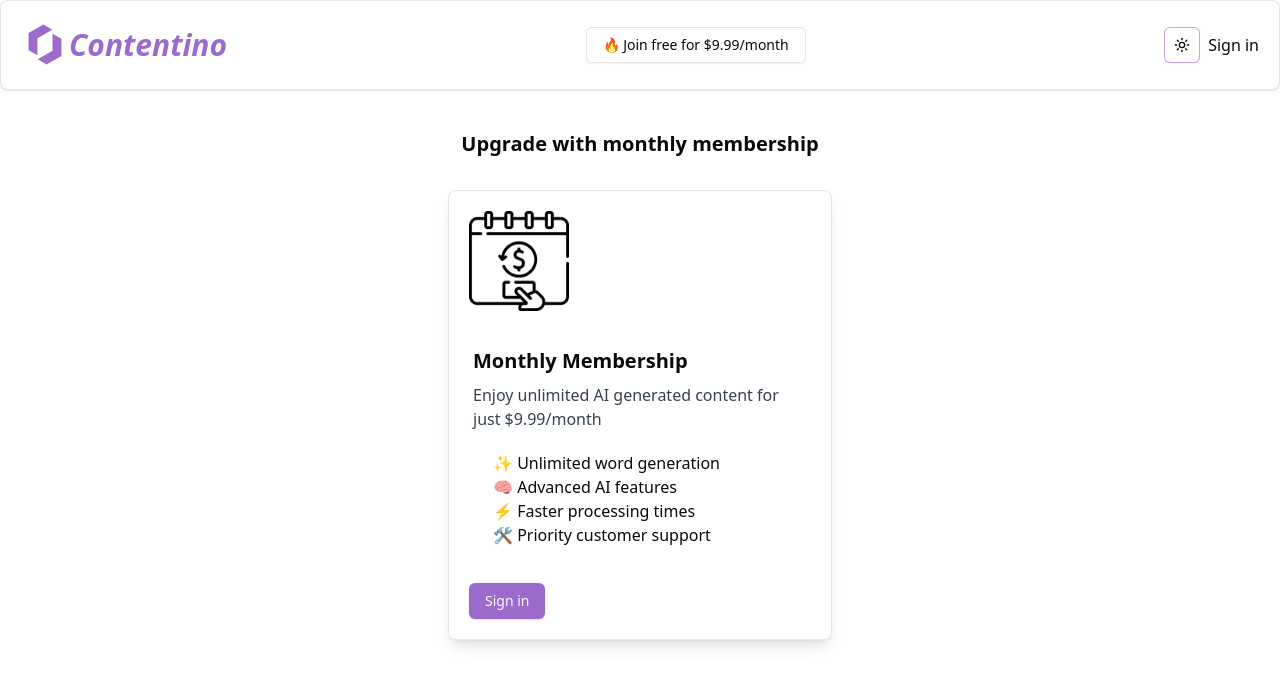
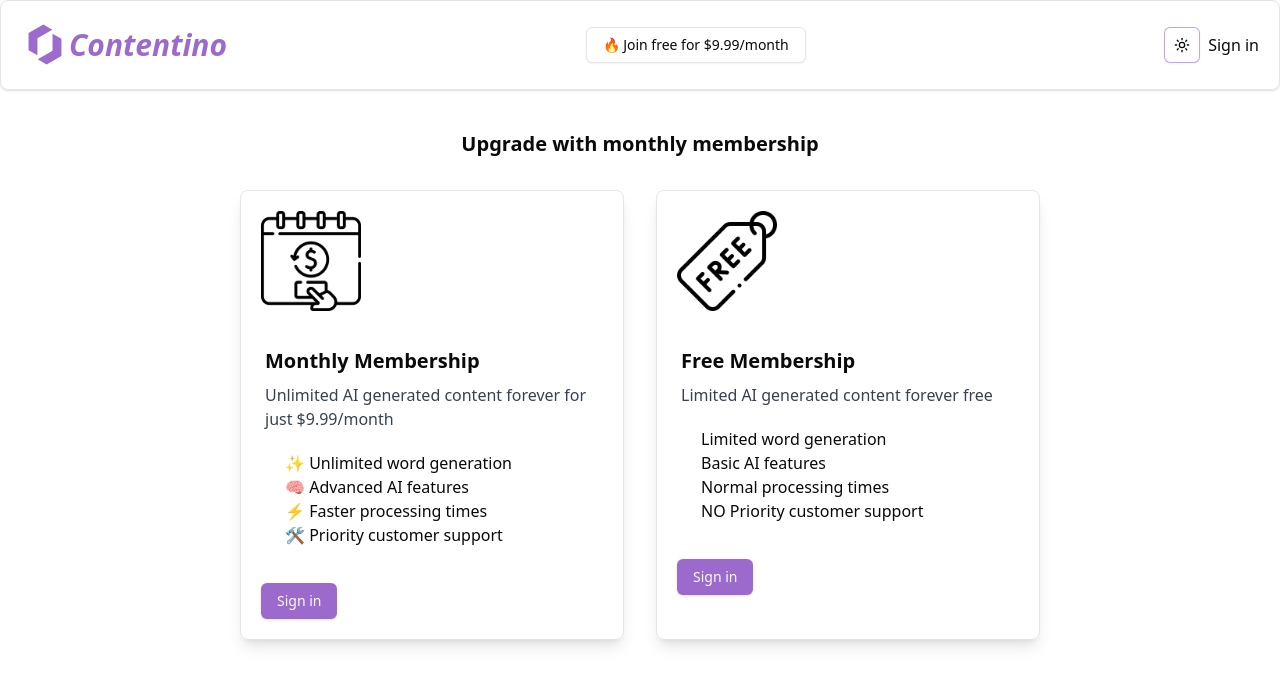
Before and after one commit to zana-abdollahpour/contentino, a Next.js app: page /membership in a window 1280 px wide. Shown: the top 686 px of the page. Built offline with nearby package versions, Linux system fonts and the light colour scheme; no server answers.

Commit message:
add free plan in membership page

```diff
--- a/src/app/membership/page.tsx
+++ b/src/app/membership/page.tsx
@@ -8,7 +8,30 @@ export default function MembershipPage() {
       </h1>
 
       <div className="flex flex-wrap justify-center">
-        <PlanCard />
+        <PlanCard
+          name="Monthly"
+          image="/monthly-plan.png"
+          headingText="Unlimited AI generated content forever for just $9.99/month"
+        >
+          <ul className="m-5">
+            <li>✨ Unlimited word generation</li>
+            <li>🧠 Advanced AI features</li>
+            <li>⚡ Faster processing times</li>
+            <li>🛠️ Priority customer support</li>
+          </ul>
+        </PlanCard>
+        <PlanCard
+          name="Free"
+          image="/free-plan.png"
+          headingText="Limited AI generated content forever free"
+        >
+          <ul className="m-5">
+            <li>Limited word generation</li>
+            <li>Basic AI features</li>
+            <li>Normal processing times</li>
+            <li>NO Priority customer support</li>
+          </ul>
+        </PlanCard>
       </div>
     </div>
   );
--- a/src/components/plan/plan-card.tsx
+++ b/src/components/plan/plan-card.tsx
@@ -5,33 +5,40 @@ import { SignInButton, useUser } from "@clerk/nextjs";
 
 import { Button } from "@/components/ui/button";
 
-export default function PlanCard() {
+interface PlanCardProps {
+  name: string;
+  image: string;
+  headingText: string;
+  children: React.ReactNode;
+}
+
+export default function PlanCard({
+  name,
+  image,
+  headingText,
+  children,
+}: PlanCardProps) {
   const { isSignedIn, isLoaded } = useUser();
 
   const handleCheckout = async () => {};
 
   return (
-    <div className="m-4 max-w-sm overflow-hidden rounded-lg border shadow-lg">
+    <div className="m-4 flex max-w-sm flex-grow flex-col overflow-hidden rounded-lg border shadow-lg">
       <Image
         width={100}
         height={100}
         className="m-5"
-        src="/monthly-plan.png"
-        alt="monthly plan"
+        src={image}
+        alt={`${name} plan`}
       />
 
       <div className="px-6 py-4">
-        <h1 className="mb-2 text-xl font-bold">Monthly Membership</h1>
+        <h1 className="mb-2 text-xl font-bold">{name} Membership</h1>
         <p className="text-base text-gray-700 dark:text-gray-300">
-          Enjoy unlimited AI generated content for just $9.99/month
+          {headingText}
         </p>
 
-        <ul className="m-5">
-          <li>✨ Unlimited word generation</li>
-          <li>🧠 Advanced AI features</li>
-          <li>⚡ Faster processing times</li>
-          <li>🛠️ Priority customer support</li>
-        </ul>
+        {children}
       </div>
 
       {!isLoaded ? null : !isSignedIn ? (
@@ -41,7 +48,7 @@ export default function PlanCard() {
           </Button>
         </div>
       ) : (
-        <div className="px-5 pb-5">
+        <div className="mt-auto px-5 pb-5">
           <Button onClick={handleCheckout}>Get Started</Button>
         </div>
       )}
```
Also changed, not shown: public/free-plan.png (added).
